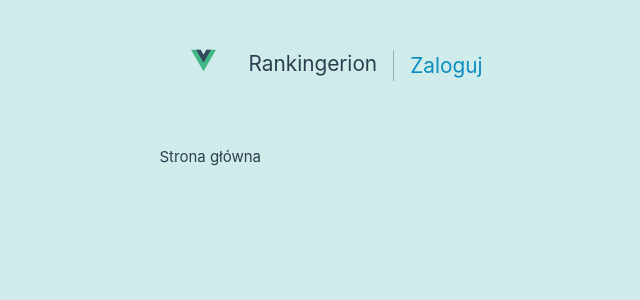
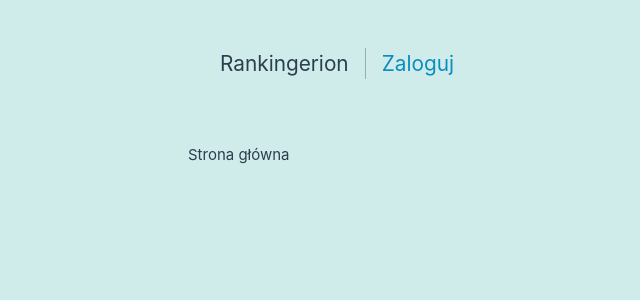
Before and after one commit to cptkidd62/rankingerion_frontend, a Vue app in the folder client/: page / in a window 1280 px wide. Shown: the top 300 px of the page, without its empty margins (271-911 px from the left). Built offline with nearby package versions, Linux system fonts and the light colour scheme.

Commit message:
remove vue logo from page

```diff
--- a/client/src/App.vue
+++ b/client/src/App.vue
@@ -19,12 +19,7 @@ onMounted(() => {
     <div class="wrapper">
 
       <nav>
-        <RouterLink to="/">
-          <span>
-            <img alt="Vue logo" class="logo" src="@/assets/logo.svg" width="25" height="25" />
-            Rankingerion
-          </span>
-        </RouterLink>
+        <RouterLink to="/">Rankingerion</RouterLink>
         <RouterLink v-if="auth.token" to="/wyniki">Wyniki</RouterLink>
         <RouterLink v-if="auth.token" to="/ranking">Ranking</RouterLink>
         <RouterLink v-if="auth.token" to="/boty">Moje boty</RouterLink>
```
Also changed, not shown: client/src/assets/logo.svg (deleted).
